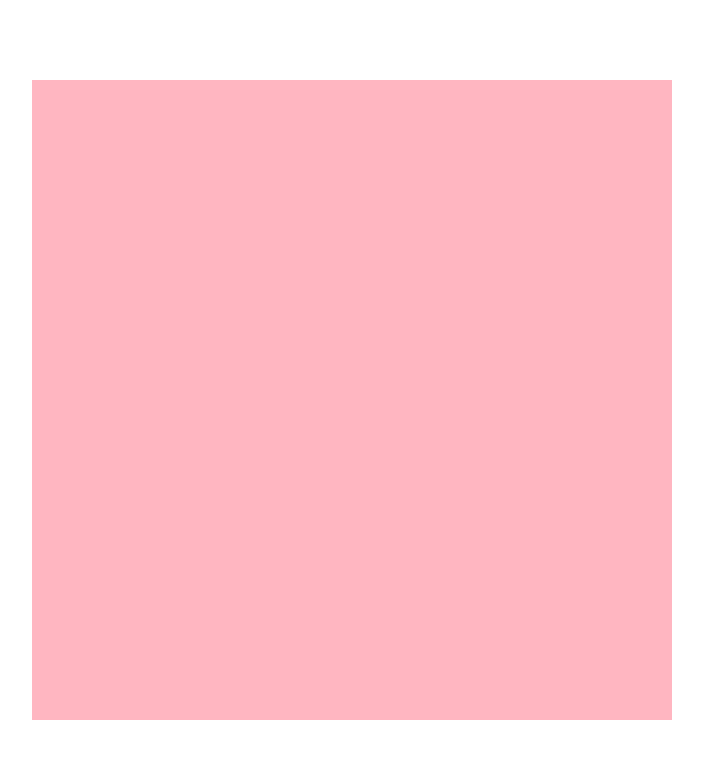
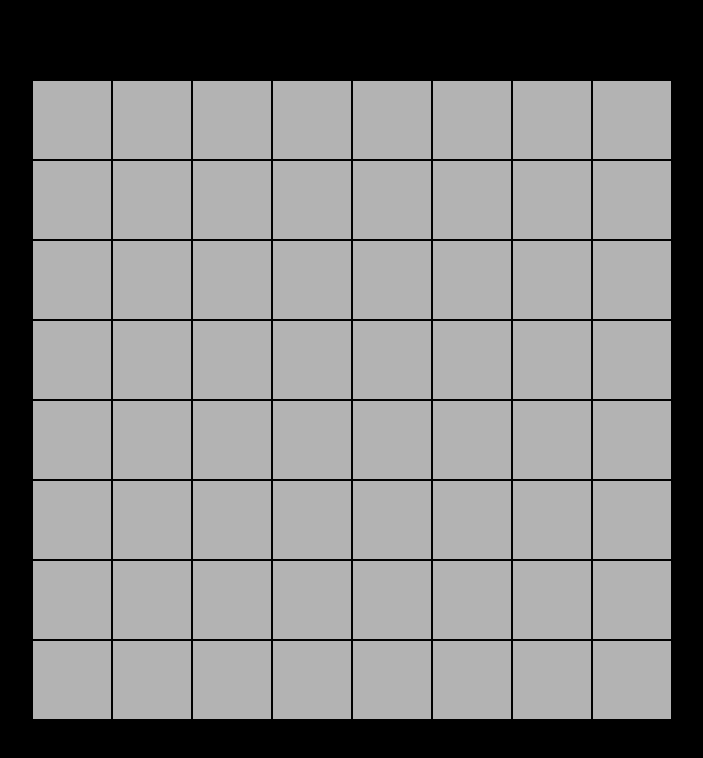
Before and after one commit to Deohgu/game-of-life-js, a React (Create React App) app: page / in a window 1280 px wide. Shown: the top 758 px of the page, without its empty margins (288-991 px from the left). Built offline with nearby package versions, Linux system fonts and the light colour scheme.

Commit message:
Cell component setup

```diff
--- a/src/App.styled.js
+++ b/src/App.styled.js
@@ -7,6 +7,7 @@ export const AppStyled = styled.div`
   align-items: center;
   width: 100vw;
   height: 100vh;
+  background-color: black;
 `;
 
 export const GlobalStyle = createGlobalStyle`
--- /dev/null
+++ b/src/components/Cell.jsx
@@ -0,0 +1,9 @@
+import React from "react";
+
+import { CellStyled } from "./Cell.styled";
+
+const Cell = () => {
+  return <CellStyled width={80} height={80} divisor={8}></CellStyled>;
+};
+
+export default Cell;
--- /dev/null
+++ b/src/components/Cell.styled.js
@@ -0,0 +1,12 @@
+import styled from "styled-components";
+
+const marginVar = 1;
+
+export const CellStyled = styled.div`
+  margin: ${marginVar}px;
+  width: ${({ width, divisor }) =>
+    `calc(${width}vh / ${divisor} - ${marginVar * 2}px)`};
+  height: ${({ height, divisor }) =>
+    `calc(${height}vh / ${divisor} - ${marginVar * 2}px)`};
+  background-color: hsl(0 0% 70%);
+`;
--- a/src/components/Grid.jsx
+++ b/src/components/Grid.jsx
@@ -1,9 +1,21 @@
 import React from "react";
 
 import { GridStyled } from "./Grid.styled";
+import Cell from "./Cell";
 
 const Grid = () => {
-  return <GridStyled></GridStyled>;
+  const emptyArr = [];
+  for (let i = 0; i < 64; i++) {
+    emptyArr.push(i);
+  }
+
+  return (
+    <GridStyled>
+      {emptyArr.map((curr, index) => {
+        return <Cell key={`${curr} - ${index}`} />;
+      })}
+    </GridStyled>
+  );
 };
 
 export default Grid;
--- a/src/components/Grid.styled.js
+++ b/src/components/Grid.styled.js
@@ -1,7 +1,9 @@
 import styled from "styled-components";
 
 export const GridStyled = styled.div`
+  display: flex;
+  flex-wrap: wrap;
+  align-content: flex-start;
   width: 80vh;
   height: 80vh;
-  background-color: lightpink;
 `;
```
